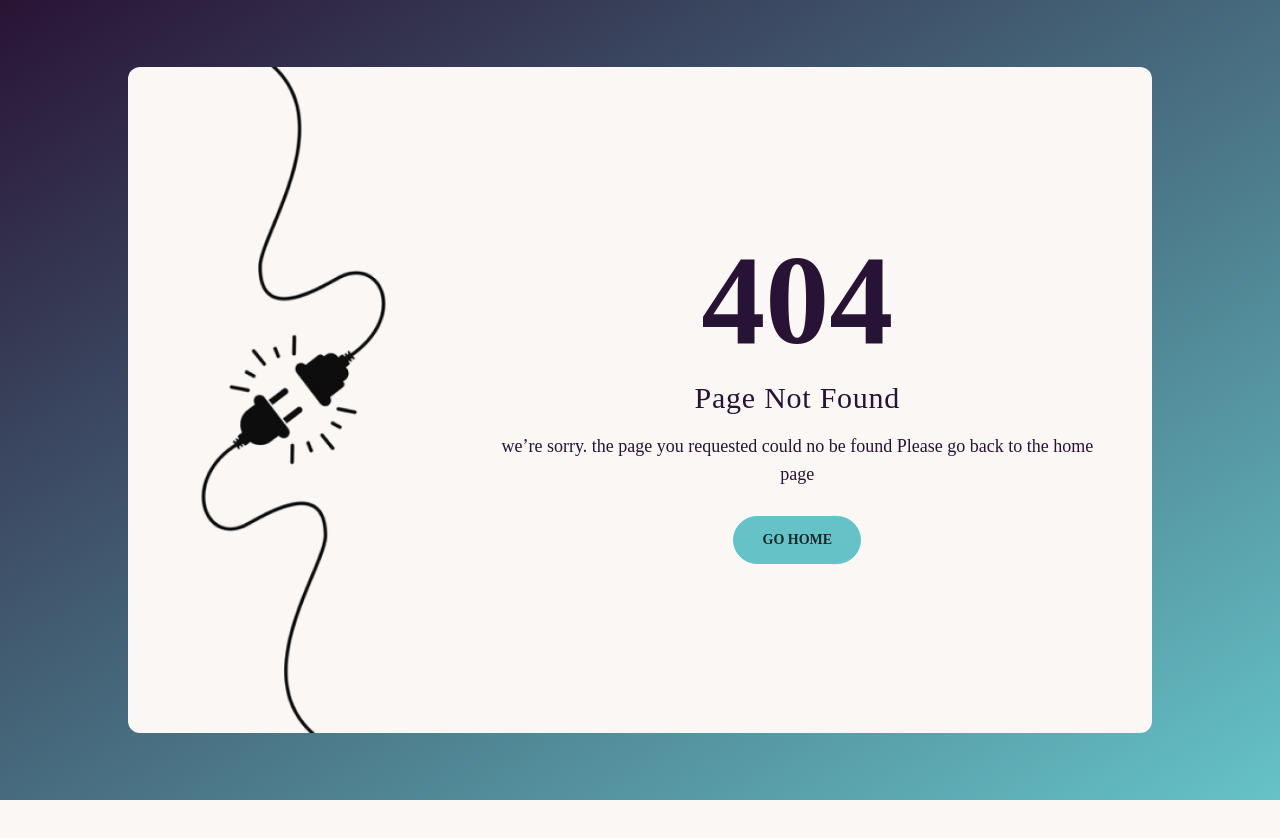
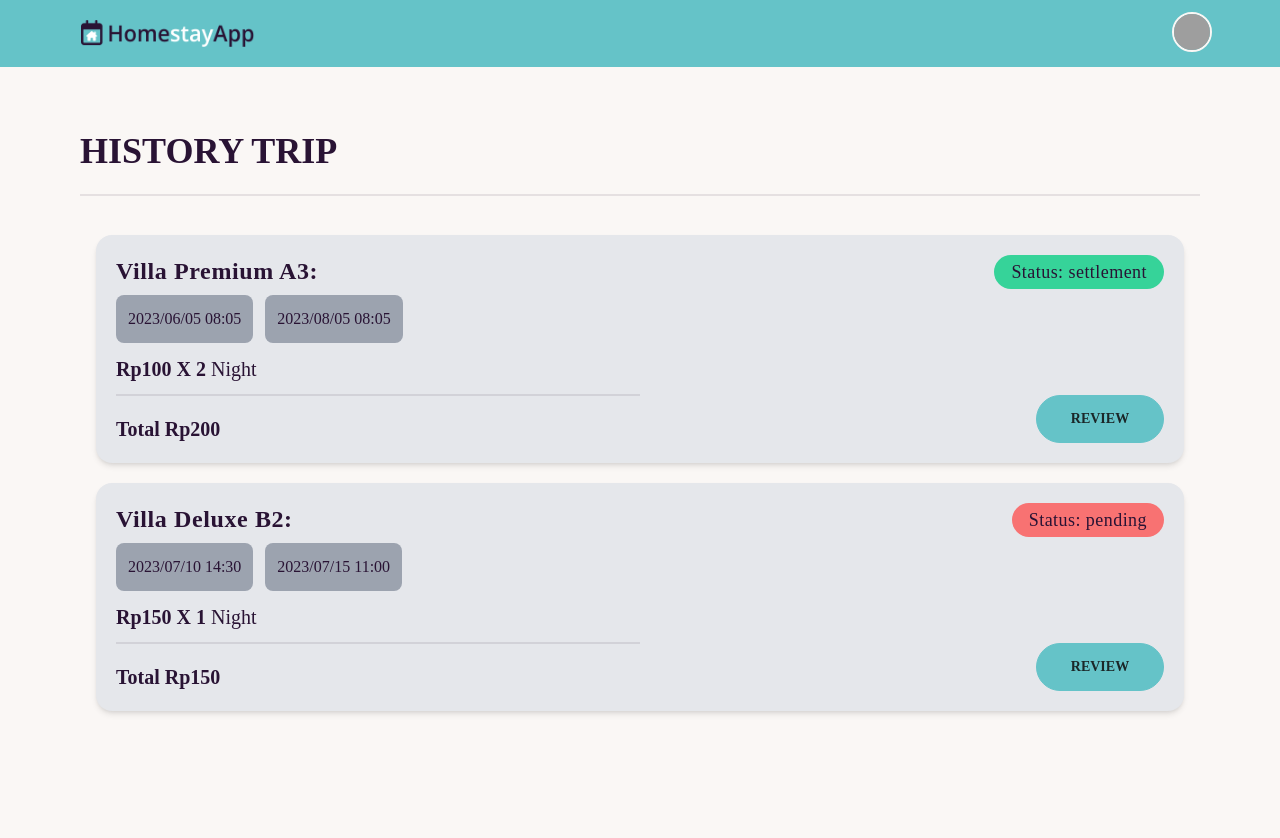
Before and after one commit to Asilsay/homestay-app, a React (Vite) app: page /trip in a window 1280 px wide. Before the commit this address had no page. Shown: the top 838 px of the page. Before the commit the page ends 800 px from the top, so only its background shows below. Built offline with nearby package versions, Linux system fonts and the light colour scheme; grey boxes are pictures that could not be loaded.

Commit message:
style: history trip

```diff
--- /dev/null
+++ b/src/components/TripCard.tsx
@@ -0,0 +1,71 @@
+import { FC } from 'react';
+
+interface Props {
+  category?: string;
+  price?: number;
+  quantitiy?: number;
+  gross_amount?: number;
+  check_in_date?: string;
+  check_out_date?: string;
+  payment_status?: string;
+}
+const TripCard: FC<Props> = (props) => {
+  const {
+    category,
+    price,
+    quantitiy,
+    gross_amount,
+    check_in_date,
+    check_out_date,
+    payment_status,
+  } = props;
+
+  return (
+    <div className="h-full w-full p-5 justify-between bg-gray-200 rounded-box shadow-md flex flex-row">
+      <div className="w-3/6">
+        <p className="text-2xl text-neutral font-semibold tracking-wide mb-2">
+          {category}:
+        </p>
+        <div className="flex gap-3">
+          <div className="w-max h-max rounded-lg p-3 bg-gray-400">
+            {check_in_date}
+          </div>
+          <div className="w-max h-max rounded-lg p-3 bg-gray-400">
+            {check_out_date}
+          </div>
+        </div>
+
+        <p className="text-xl font-semibold text-neutral capitalize mt-3 ">
+          Rp{price} x {quantitiy}{' '}
+          <span className="font-normal">{` `}Night</span>
+        </p>
+        <div className="divider my-1"></div>
+        <p className="text-xl font-semibold text-neutral capitalize mt-3 ">
+          Total Rp{gross_amount}
+        </p>
+      </div>
+      <div className="w-3/6 flex flex-col h-full justify-between items-end">
+        {payment_status === 'pending' ? (
+          <p className="text-lg text-neutral font-normal tracking-wide p-4 badge badge-error">
+            Status: {payment_status}
+          </p>
+        ) : (
+          <p className="text-lg text-neutral font-normal tracking-wide p-4 badge badge-success">
+            Status: {payment_status}
+          </p>
+        )}
+
+        <p className="mt-1 text-lg text-neutral font-medium">
+          <label
+            className="btn btn-primary w-32"
+            htmlFor=""
+          >
+            Review
+          </label>
+        </p>
+      </div>
+    </div>
+  );
+};
+
+export default TripCard;
--- /dev/null
+++ b/src/json/dummyTrip.json
@@ -0,0 +1,24 @@
+{
+  "data": [
+    {
+      "user_hosting": "Tini Hihi",
+      "category": "Villa Premium A3",
+      "price": 100,
+      "quantity": 2,
+      "gross_amount": 200,
+      "check-in_date": "2023/06/05 08:05",
+      "check-out_date": "2023/08/05 08:05",
+      "payment_status": "settlement"
+    },
+    {
+      "user_hosting": "Sahabad Saha",
+      "category": "Villa Deluxe B2",
+      "price": 150,
+      "quantity": 1,
+      "gross_amount": 150,
+      "check-in_date": "2023/07/10 14:30",
+      "check-out_date": "2023/07/15 11:00",
+      "payment_status": "pending"
+    }
+  ]
+}
--- /dev/null
+++ b/src/pages/TripHistory.tsx
@@ -0,0 +1,46 @@
+import Layout from '../components/Layout';
+import { data } from '../json/dummyTrip.json';
+import { lazy, Suspense } from 'react';
+
+const TripCard = lazy(() => import('../components/TripCard'));
+
+const TripHistory = () => {
+  return (
+    <Layout chose="layout">
+      <Layout
+        chose="section"
+        addClass="bg-base-100 flex flex-col  py-16 px-20"
+      >
+        <p className="text-4xl font-semibold text-neutral uppercase">
+          History Trip
+        </p>
+        <div className="divider"></div>
+
+        <div className="w-full p-4">
+          <Suspense
+            fallback={<span className="loading loading-dots loading-md"></span>}
+          >
+            <div className="grid grid-cols-1 gap-5">
+              {data.map((data, idx) => {
+                return (
+                  <TripCard
+                    key={idx}
+                    category={data.category}
+                    payment_status={data.payment_status}
+                    check_in_date={data['check-in_date']}
+                    check_out_date={data['check-out_date']}
+                    gross_amount={data.gross_amount}
+                    price={data.price}
+                    quantitiy={data.quantity}
+                  />
+                );
+              })}
+            </div>
+          </Suspense>
+        </div>
+      </Layout>
+    </Layout>
+  );
+};
+
+export default TripHistory;
--- a/src/routes/index.tsx
+++ b/src/routes/index.tsx
@@ -7,6 +7,7 @@ import NotFound from '../pages/NotFound';
 import Register from '../pages/Register';
 import HostDetail from '../pages/HostDetail';
 import Detail from '../pages/Detail';
+import TripHistory from '../pages/TripHistory';
 
 const Router = () => {
   return (
@@ -34,6 +35,10 @@ const Router = () => {
           element={<Detail />}
         />
         <Route
+          path="/trip"
+          element={<TripHistory />}
+        />
+        <Route
           path="*"
           element={<NotFound />}
         />
```
